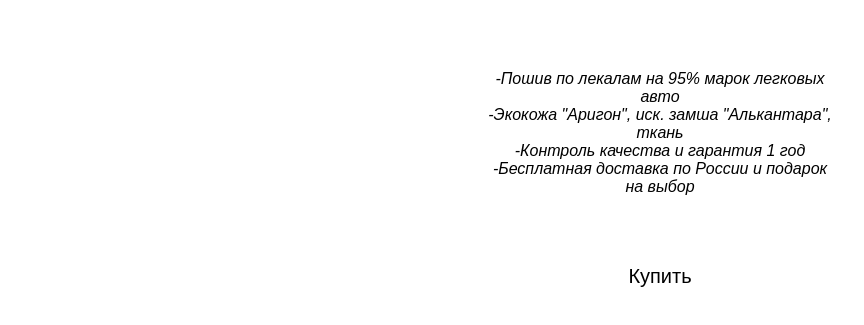
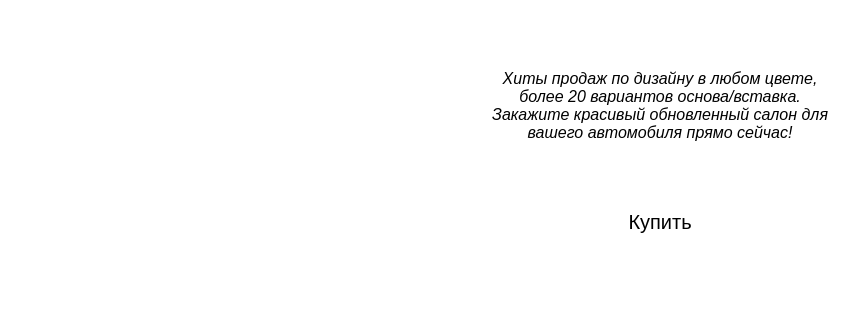
Before and after one commit to SPRAYTIKS/new_1, a plain HTML site: page index.html in a window 1280 px wide. Shown: the part 291-616 px from the top of the page, without its empty margins (0-864 px from the left). Drawn offline with Linux system fonts and the light colour scheme; a script that the page names is missing.

Commit message:
Update index.html

```diff
--- a/index.html
+++ b/index.html
@@ -12,10 +12,8 @@
     <div id="main">
         <h1>Service men</h1>
         <img src="img/logo.png">
-        <p><i>-Пошив по лекалам на 95% марок легковых авто</i></p>
-        <p><i>-Экокожа "Аригон", иск. замша "Алькантара", ткань</i></p>
-        <p><i>-Контроль качества и гарантия 1 год</i></p>
-        <p><i>-Бесплатная доставка по России и подарок на выбор</i></p>
+            <p><em>Хиты продаж по дизайну в любом цвете, более 20 вариантов основа/вставка.
+            Закажите красивый обновленный салон для вашего автомобиля прямо сейчас!</em></p>
         <button id="buy">Купить</button>
     </div>
     <form id="form">
```
